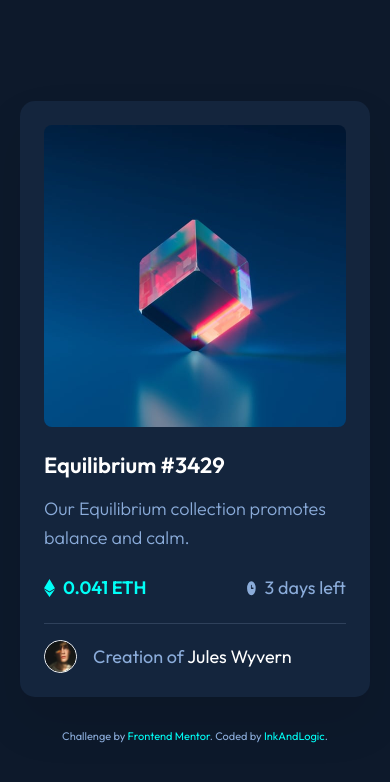
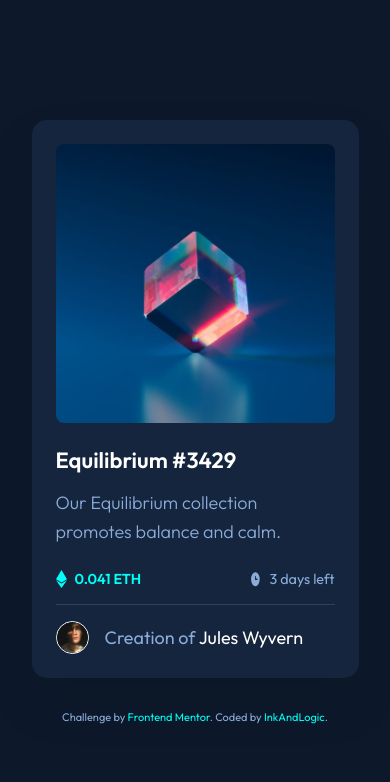
Before and after one commit to InkAndLogic/NFT-preview-card-component, a plain HTML site: page index.html in a window 390 px wide. Drawn offline with Linux system fonts and the light colour scheme.

Commit message:
Fix design accuracy and sizing issues
- Fixed NFT image aspect ratio (1:1) with object-fit cover
- Adjusted card max-width to 327px to match design spec
- Improved spacing between stats section and divider
- Enhanced font sizing and line height for better accuracy
- Fixed responsive design for mobile viewport
- Corrected icon and avatar sizing with flex-shrink
- Added proper image overlay icon dimensions
- Improved box shadow opacity for better design match

```diff
--- a/style.css
+++ b/style.css
@@ -52,8 +52,8 @@ main {
   background-color: var(--blue-900);
   border-radius: 15px;
   padding: 1.5rem;
-  box-shadow: 0 25px 50px rgba(0, 0, 0, 0.0955);
-  max-width: 350px;
+  box-shadow: 0 25px 50px rgba(0, 0, 0, 0.1);
+  max-width: 327px;
   width: 100%;
 }
 
@@ -66,6 +66,9 @@ main {
 
 .card-image img {
   width: 100%;
+  height: auto;
+  aspect-ratio: 1 / 1;
+  object-fit: cover;
   border-radius: 8px;
   display: block;
 }
@@ -107,6 +110,7 @@ main {
   margin-bottom: 1rem;
   cursor: pointer;
   transition: color 0.3s ease;
+  line-height: 1.2;
 }
 
 .card-title:hover,
@@ -128,7 +132,7 @@ main {
   display: flex;
   justify-content: space-between;
   align-items: center;
-  margin-bottom: 1.5rem;
+  margin-bottom: 1rem;
 }
 
 .price,
@@ -136,12 +140,14 @@ main {
   display: flex;
   align-items: center;
   gap: 0.5rem;
+  font-size: 0.9rem;
 }
 
 .price img,
 .time-left img {
   width: 11px;
   height: 18px;
+  flex-shrink: 0;
 }
 
 .price span {
@@ -160,6 +166,7 @@ main {
   height: 1px;
   background-color: var(--blue-800);
   margin-bottom: 1rem;
+  margin-top: 0.5rem;
 }
 
 /* Creator Section */
@@ -174,6 +181,7 @@ main {
   height: 33px;
   border-radius: 50%;
   border: 1px solid var(--white);
+  flex-shrink: 0;
 }
 
 .creator p {
@@ -211,18 +219,19 @@ main {
 }
 
 /* Responsive Design */
-@media (min-width: 375px) {
-  main {
-    max-width: 350px;
+@media (max-width: 375px) {
+  body {
+    padding: 1rem;
+  }
+
+  .card {
+    max-width: 327px;
+    padding: 1.25rem;
   }
 }
 
-@media (min-width: 1440px) {
-  body {
-    padding: 2rem;
-  }
-
+@media (min-width: 376px) {
   main {
-    max-width: 350px;
+    max-width: 327px;
   }
 }
```
